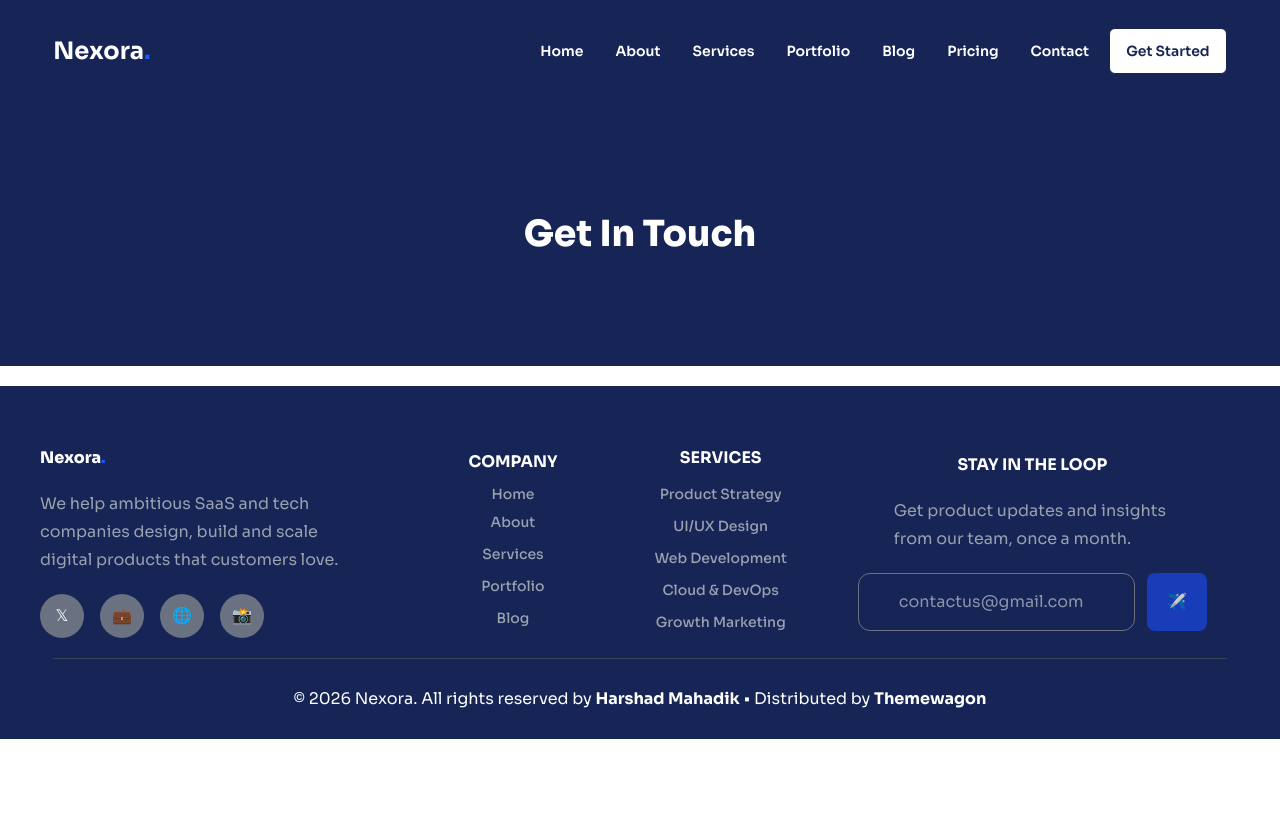
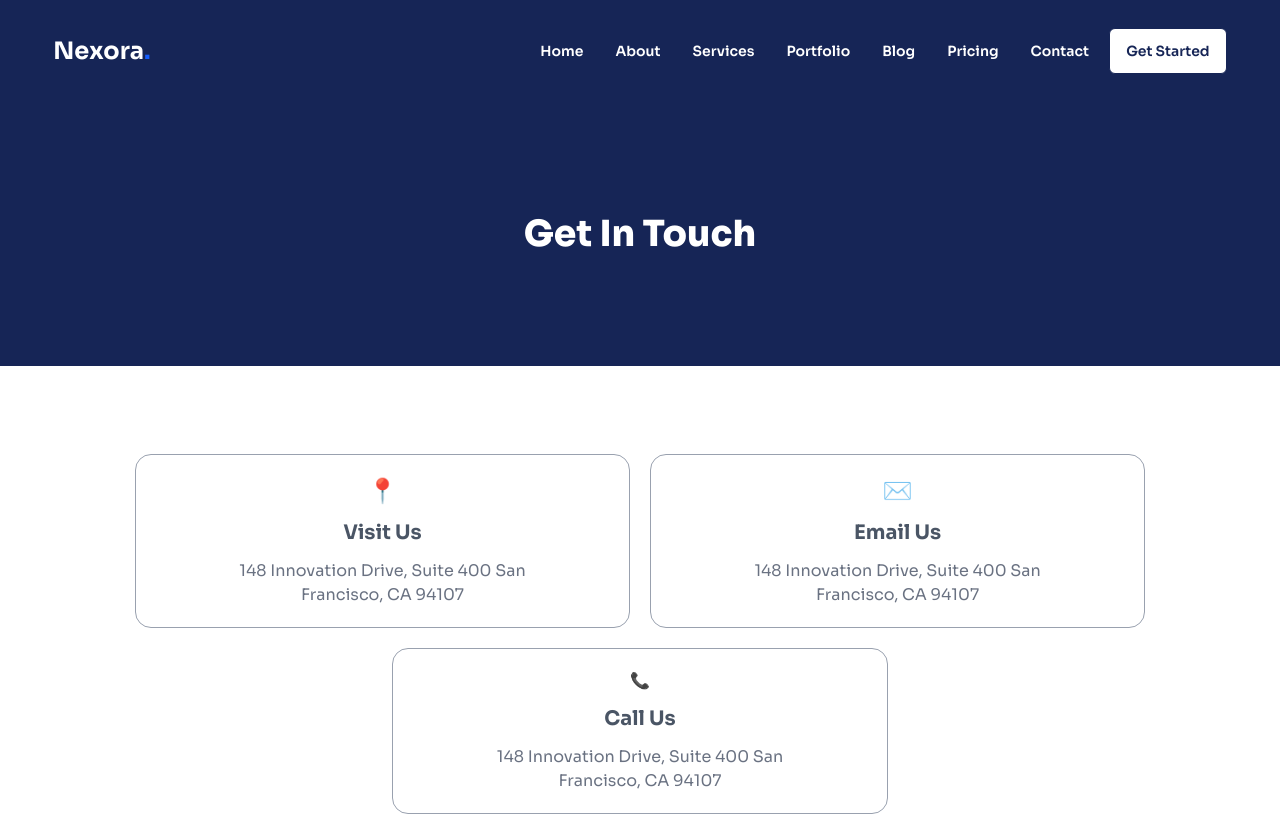
Before and after one commit to syedalaiba52/nexora, a Next.js app: page /contact in a window 1280 px wide. Shown: the top 816 px of the page. Built offline with nearby package versions, Linux system fonts and the light colour scheme.

Commit message:
Contact Page designed

```diff
--- a/app/contact/page.tsx
+++ b/app/contact/page.tsx
@@ -9,6 +9,39 @@ function page() {
             Get In Touch
           </h2>
         </div>
+        {/* cards */}
+        <div className="w-full flex items-center justify-center p-2 flex-wrap gap-5 my-20 text-center">
+          {/* card-1 */}
+          <div className="border border-gray-400 flex flex-col p-5 justify-center items-center bg-white rounded-2xl">
+            <span className="text-2xl">📍</span>
+            <h2 className=" text-xl font-bold w-full text-gray-600 mt-3">
+              Visit Us
+            </h2>
+            <p className="  text-gray-500 mt-3 w-4/5">
+              148 Innovation Drive, Suite 400 San Francisco, CA 94107
+            </p>
+          </div>
+
+          {/* card-2 */}
+          <div className="border border-gray-400 flex flex-col p-5 justify-center items-center bg-white rounded-2xl ">
+            <span className="text-2xl">✉️</span>
+            <h2 className=" text-xl font-bold w-full text-gray-600 mt-3">
+              Email Us
+            </h2>
+            <p className=" text-gray-500 mt-3 w-4/5">
+              148 Innovation Drive, Suite 400 San Francisco, CA 94107
+            </p>
+          </div>
+
+          {/* card-3 */}
+          <div className="border border-gray-400 flex flex-col p-5 justify-center items-center bg-white rounded-2xl ">
+            <span className="2xl">📞</span>
+            <h2 className=" text-xl font-bold text-gray-600 mt-3">Call Us</h2>
+            <p className=" text-gray-500 mt-3 w-4/5">
+              148 Innovation Drive, Suite 400 San Francisco, CA 94107
+            </p>
+          </div>
+        </div>
       </div>
     </>
   );
```
